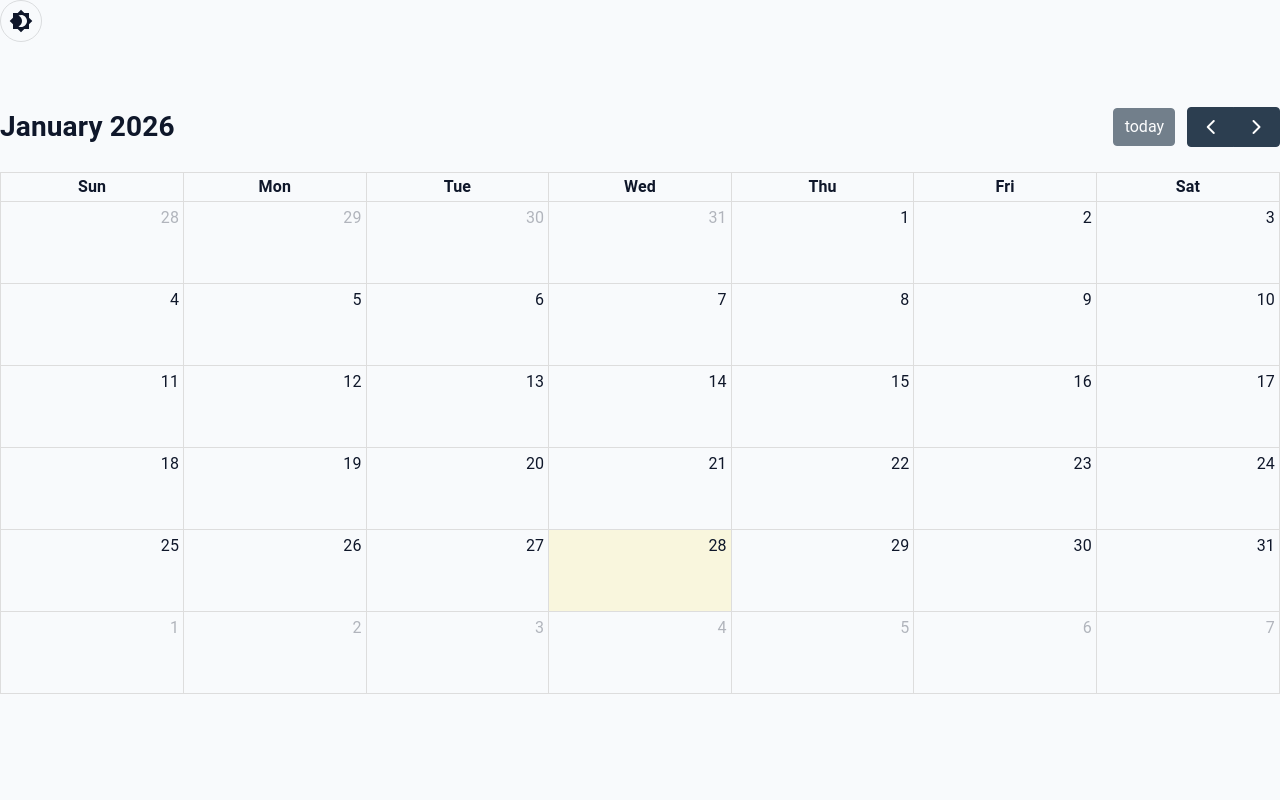
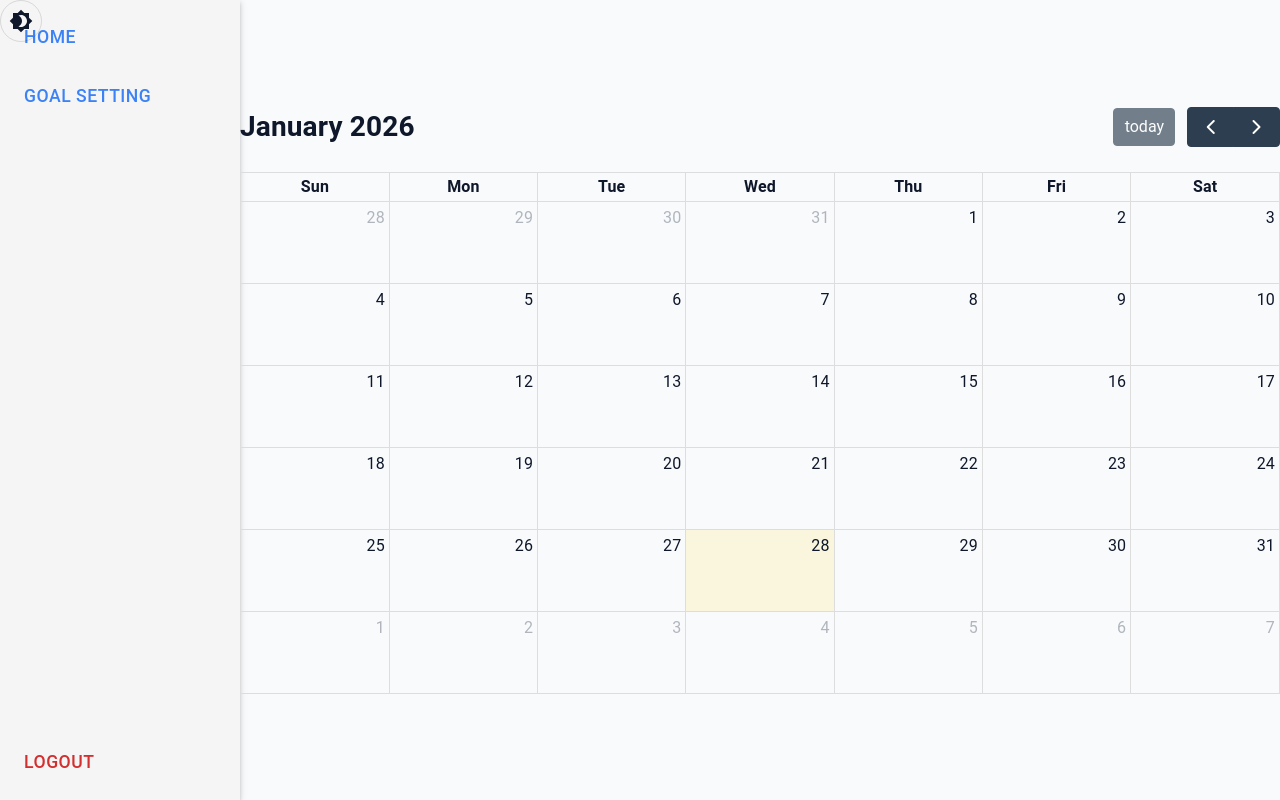
Before and after one commit to ThanhC19/FitCoach, a React (Vite) app in the folder client/: page /login in a window 1280 px wide. Both pictures are taken after typing "Sample", "Sample123" into the empty fields and a click on the button "Sign In". Built offline with nearby package versions, Linux system fonts and the light colour scheme.

Commit message:
implemented the sidebar into the app.jsx and made the logout button work

```diff
--- a/client/package.json
+++ b/client/package.json
@@ -21,7 +21,6 @@
     "react": "^19.2.0",
     "react-dom": "^19.2.0",
     "react-router": "^7.13.0",
-    "react-router-dom": "^7.13.0",
     "tailwindcss": "^4.1.18"
   },
   "devDependencies": {
--- a/client/src/App.jsx
+++ b/client/src/App.jsx
@@ -1,23 +1,24 @@
-import { useState, useMemo } from 'react';
-import { ThemeProvider, CssBaseline, IconButton } from '@mui/material';
-import { Brightness4, Brightness7 } from '@mui/icons-material';
-import { getCustomTheme } from './theme';
+import { useState, useMemo } from "react";
+import { ThemeProvider, CssBaseline, IconButton } from "@mui/material";
+import { Brightness4, Brightness7 } from "@mui/icons-material";
+import { getCustomTheme } from "./theme";
 import { Routes, Route, Navigate, Outlet } from "react-router";
 
 // Components
-import Login from './components/login/login';
-import Register from './components/register/register';
+import Login from "./components/login/login";
+import Register from "./components/register/register";
 import Calendar from "./components/calendar/calendar";
+import Sidebar from "./components/sidebar/sidebar";
 
 function App() {
-  const [mode, setMode] = useState('light');
+  const [mode, setMode] = useState("light");
   const [isAuthenticated, setIsAuthenticated] = useState(false);
 
   const theme = useMemo(() => getCustomTheme(mode), [mode]);
 
   const toggleTheme = () => {
-    setMode((prev) => (prev === 'light' ? 'dark' : 'light'));
-    document.documentElement.classList.toggle('dark');
+    setMode((prev) => (prev === "light" ? "dark" : "light"));
+    document.documentElement.classList.toggle("dark");
   };
 
   return (
@@ -26,31 +27,56 @@ function App() {
 
       {/* Global Theme Changer */}
       <div className="fixed top-6 left-6 z-50">
-        <IconButton onClick={toggleTheme} color="inherit" sx={{ border: '1px solid', borderColor: 'divider' }}>
-          {mode === 'dark' ? <Brightness7 className="text-yellow-400" /> : <Brightness4 />}
+        <IconButton
+          onClick={toggleTheme}
+          color="inherit"
+          sx={{ border: "1px solid", borderColor: "divider" }}
+        >
+          {mode === "dark" ? (
+            <Brightness7 className="text-yellow-400" />
+          ) : (
+            <Brightness4 />
+          )}
         </IconButton>
       </div>
 
       <Routes>
-
         <Route element={<AuthLayout />}>
-        {/* Public Routes */}
-        <Route path="/login" element={<Login onLogin={() => setIsAuthenticated(true)} />} />
-        <Route path="/register" element={<Register />} />
+          {/* Public Routes */}
+          <Route
+            path="/login"
+            element={<Login onLogin={() => setIsAuthenticated(true)} />}
+          />
+          <Route path="/register" element={<Register />} />
         </Route>
 
         {/* Authenticated Layout Route on Logout Event handler was added to handle logout request on the navbar*/}
         <Route
-          element={isAuthenticated ? (<DashboardLayout onLogout={() => setIsAuthenticated(false)}/>) : <Navigate to="/login" replace />} //
+          element={
+            isAuthenticated ? (
+              <DashboardLayout onLogout={() => setIsAuthenticated(false)} />
+            ) : (
+              <Navigate to="/login" replace />
+            )
+          }
         >
-          {/*All the protecred routes goes here such as goals component etc*/}
-          <Route path="/home" element={<Calendar/>} />
+          {/*All protected routes goes here*/}
+          <Route path="/home" element={<Calendar />} />
         </Route>
 
         {/* Fallback Redirects */}
-        <Route path="/" element={<Navigate to={isAuthenticated ? "/home" : "/login"} replace />} />
-        <Route path="*" element={<Navigate to={isAuthenticated ? "/home" : "/login"} replace />} />
-
+        <Route
+          path="/"
+          element={
+            <Navigate to={isAuthenticated ? "/home" : "/login"} replace />
+          }
+        />
+        <Route
+          path="*"
+          element={
+            <Navigate to={isAuthenticated ? "/home" : "/login"} replace />
+          }
+        />
       </Routes>
     </ThemeProvider>
   );
@@ -58,14 +84,15 @@ function App() {
 
 // {onLogout} between the () add this to line 60 when navbar is imported
 // Helper function for the Dashboard Layout
-function DashboardLayout() {
+function DashboardLayout({ onLogout }) {
   return (
-    <div className="w-full min-h-screen flex flex-col bg-slate-50 dark:bg-slate-900 transition-colors duration-500">
-       {/* Navbar in line 63 where we import the navbar  like this since <Navbar onLogout={onLogout} />*/}
+    <div className="w-full min-h-screen flex bg-slate-50 dark:bg-slate-900 transition-colors duration-500">
+      {/* Sidebar on the left */}
+      <Sidebar onLogout={onLogout} />
 
-      <main className="flex-grow flex flex-col items-center justify-center pt-24 pb-12 px-4">
+      {/* Main content on the right */}
+      <main className="flex-1 flex flex-col items-center justify-center pt-24 pb-12 px-4">
         <div className="w-full max-w-4xl">
-          {/* This is where Calendar will be rendered  and other pages*/}
           <Outlet />
         </div>
       </main>
--- a/client/src/components/sidebar/sidebar.jsx
+++ b/client/src/components/sidebar/sidebar.jsx
@@ -1,9 +1,10 @@
-import { Link, useLocation } from "react-router-dom";
+import { Link, useLocation, useNavigate } from "react-router";
 import Button from "@mui/material/Button";
 import Box from "@mui/material/Box";
 
-export default function Sidebar() {
+export default function Sidebar({ onLogout }) {
   const location = useLocation(); // uselocation() gives an object describing the current url in the app
+  const navigate = useNavigate();
 
   return (
     <Box
@@ -48,6 +49,21 @@ export default function Sidebar() {
       >
         Goal Setting
       </Button>
+
+      <Button
+        onClick={() => {
+          onLogout(); //call the logout function, dunno if this will change after we implement auth
+          navigate("/login");
+        }}
+        sx={{
+          mt: "auto",
+          justifyContent: "flex-start",
+          fontSize: "1.1rem",
+          color: "#d32f2f",
+        }}
+      >
+        Logout
+      </Button>
     </Box>
   );
 }
```
Also changed, not shown: 1 other file (tests, documents, lock files or other folders).
